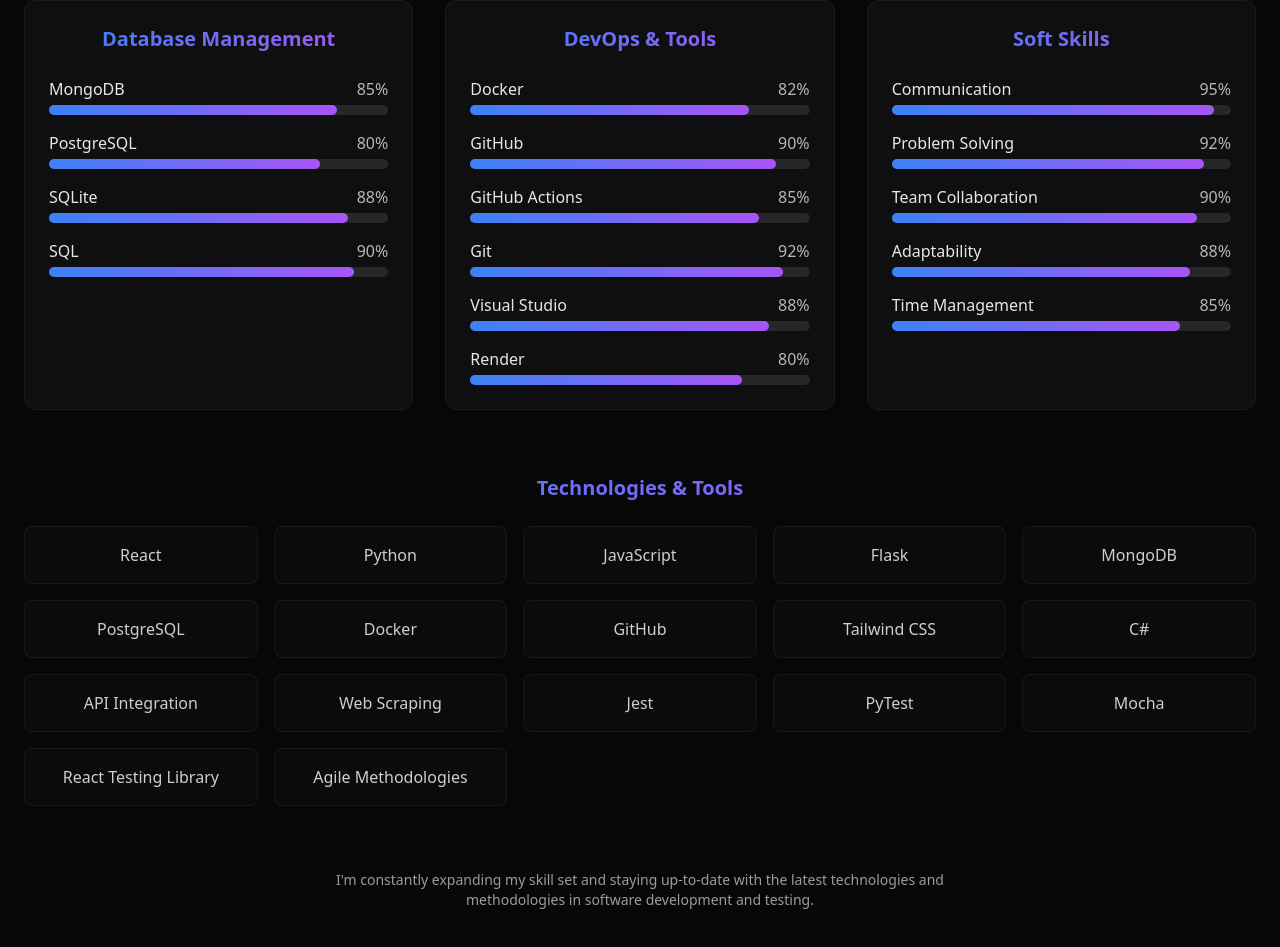
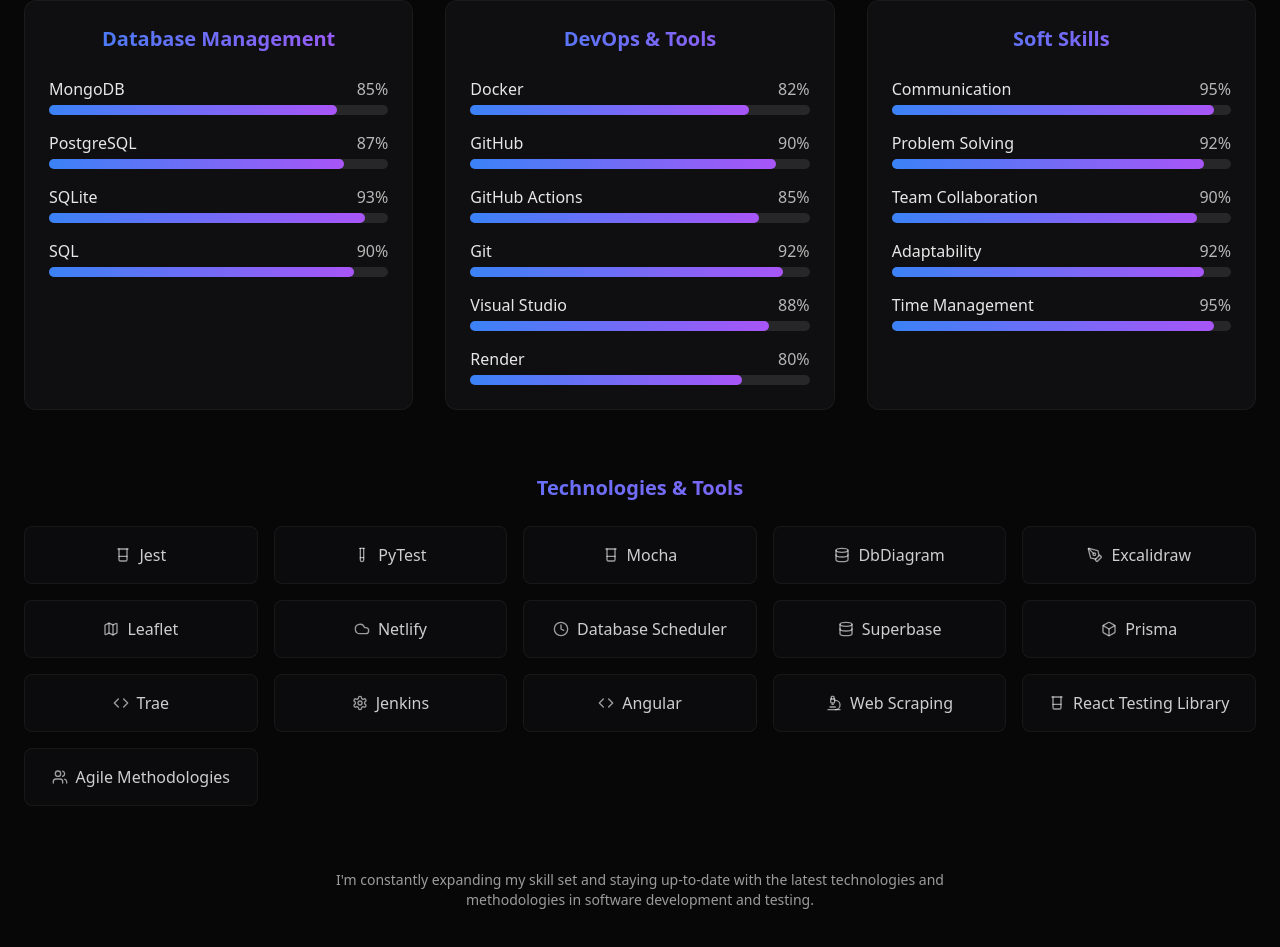
Before and after one commit to koskei-kipkoech/Personal-Portfolio, a Next.js app: page / in a window 1280 px wide. Shown: the part 4318-5265 px from the top of the page. Built offline with nearby package versions, Linux system fonts and the light colour scheme.

Commit message:
Updated my skills on this section

```diff
--- a/components/skills.tsx
+++ b/components/skills.tsx
@@ -8,8 +8,8 @@
     name: "Programming Languages",
     skills: [
       { name: "JavaScript", level: 90 },
-      { name: "Python", level: 85 },
-      { name: "C#", level: 78 },
+      { name: "Python", level: 89 },
+      { name: "C#", level: 68 },
       { name: "SQL", level: 88 },
       { name: "TypeScript", level: 82 },
     ],
@@ -19,7 +19,7 @@
     skills: [
       { name: "React", level: 90 },
       { name: "HTML", level: 95 },
-      { name: "CSS", level: 88 },
+      { name: "CSS", level: 96 },
       { name: "Tailwind CSS", level: 92 },
       { name: "Responsive UI Design", level: 88 },
     ],
@@ -29,7 +29,7 @@
     skills: [
       { name: "Flask", level: 85 },
       { name: "SQLAlchemy", level: 80 },
-      { name: "Node.js", level: 78 },
+      { name: "Alembic", level: 78 },
       { name: "Express", level: 75 },
     ],
   },
@@ -37,8 +37,8 @@
     name: "Database Management",
     skills: [
       { name: "MongoDB", level: 85 },
-      { name: "PostgreSQL", level: 80 },
-      { name: "SQLite", level: 88 },
+      { name: "PostgreSQL", level: 87 },
+      { name: "SQLite", level: 93 },
       { name: "SQL", level: 90 },
     ],
   },
@@ -59,18 +59,32 @@
       { name: "Communication", level: 95 },
       { name: "Problem Solving", level: 92 },
       { name: "Team Collaboration", level: 90 },
-      { name: "Adaptability", level: 88 },
-      { name: "Time Management", level: 85 },
+      { name: "Adaptability", level: 92 },
+      { name: "Time Management", level: 95 },
     ],
   },
 ]
 
+import { Beaker, Code, Database, FileJson, Pencil, Map, Cloud, Clock, Box, GitBranch, Settings, PenTool, Microscope, TestTube, Users } from "lucide-react"
+
 // Additional skills for the badge display
 const additionalSkills = [
-  "React", "Python", "JavaScript", "Flask", "MongoDB",
-  "PostgreSQL", "Docker", "GitHub", "Tailwind CSS", "C#",
-  "API Integration", "Web Scraping", "Jest", "PyTest",
-  "Mocha", "React Testing Library", "Agile Methodologies"
+  { name: "Jest", icon: <Beaker size={16} /> },
+  { name: "PyTest", icon: <TestTube size={16} /> },
+  { name: "Mocha", icon: <Beaker size={16} /> },
+  { name: "DbDiagram", icon: <Database size={16} /> },
+  { name: "Excalidraw", icon: <PenTool size={16} /> },
+  { name: "Leaflet", icon: <Map size={16} /> },
+  { name: "Netlify", icon: <Cloud size={16} /> },
+  { name: "Database Scheduler", icon: <Clock size={16} /> },
+  { name: "Superbase", icon: <Database size={16} /> },
+  { name: "Prisma", icon: <Box size={16} /> },
+  { name: "Trae", icon: <Code size={16} /> },
+  { name: "Jenkins", icon: <Settings size={16} /> },
+  { name: "Angular", icon: <Code size={16} /> },
+  { name: "Web Scraping", icon: <Microscope size={16} /> },
+  { name: "React Testing Library", icon: <Beaker size={16} /> },
+  { name: "Agile Methodologies", icon: <Users size={16} /> }
 ]
 
 function Skills() {
@@ -148,15 +162,16 @@
           <div className="grid grid-cols-2 sm:grid-cols-3 md:grid-cols-4 lg:grid-cols-5 gap-4">
             {additionalSkills.map((tech, index) => (
               <motion.div
-                key={tech}
+                key={tech.name}
                 initial={{ opacity: 0, scale: 0.9 }}
                 whileInView={{ opacity: 1, scale: 1 }}
                 transition={{ duration: 0.3, delay: index * 0.05 }}
                 viewport={{ once: true }}
                 whileHover={{ y: -5, scale: 1.03 }}
-                className="bg-zinc-900/30 backdrop-blur-sm rounded-lg p-4 flex items-center justify-center border border-white/5 hover:border-blue-500/50 transition-all duration-300"
+                className="bg-zinc-900/30 backdrop-blur-sm rounded-lg p-4 flex items-center justify-center gap-2 border border-white/5 hover:border-blue-500/50 transition-all duration-300"
               >
-                <span className="text-white/80 text-sm md:text-base">{tech}</span>
+                <span className="text-white/60">{tech.icon}</span>
+                <span className="text-white/80 text-sm md:text-base">{tech.name}</span>
               </motion.div>
             ))}
           </div>
```
